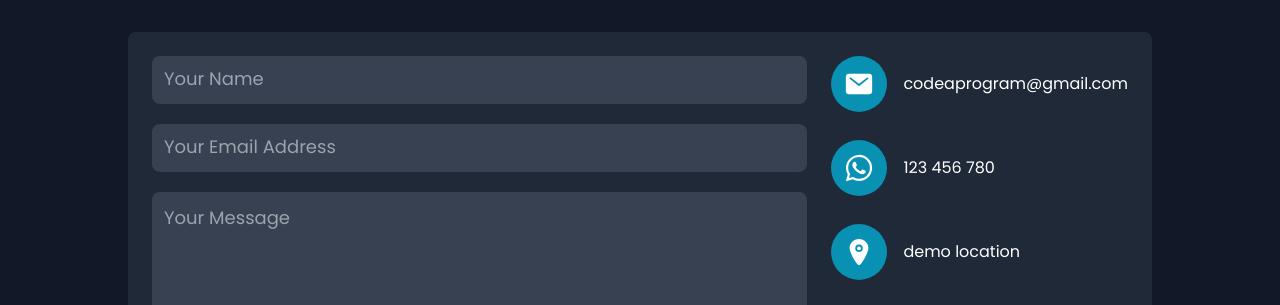
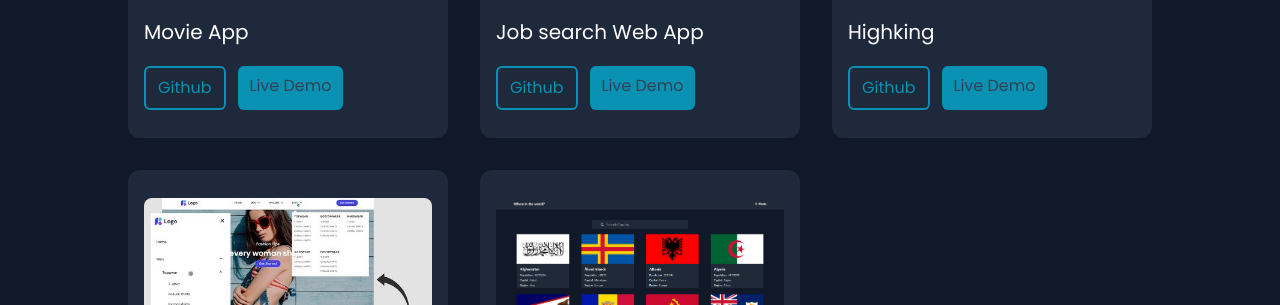
Before and after one commit to CristianG07/Portfolio-React, a React (Vite) app: page / in a window 1280 px wide. Shown: the part 2495-2800 px from the top of the page. Built offline with nearby package versions, Linux system fonts and the light colour scheme.

Commit message:
potfolio completed end modified section contact end agregated footer

```diff
--- a/src/App.jsx
+++ b/src/App.jsx
@@ -1,3 +1,4 @@
+import Footer from "./components/footer/Footer";
 import Bot from "./components/header/Bot";
 import Header from "./components/header/Header"
 import Hero from './components/header/Hero';
@@ -17,6 +18,7 @@ function App() {
       <Skills/>
       <Projects/>
       <Contact/>
+      <Footer/>
     </>
   )
 }
--- /dev/null
+++ b/src/components/footer/Footer.jsx
@@ -0,0 +1,54 @@
+import React from "react";
+
+const Footer = () => {
+  const menuLinks = [
+    { name: "About", link: "#about" },
+    { name: "Skills", link: "#skills" },
+    { name: "Projects", link: "#projects" },
+    { name: "Contact", link: "#contact" },
+  ];
+
+  const social_media = [
+    "logo-instagram",
+    "logo-facebook",
+    "logo-linkedin",
+    "logo-twitter",
+  ];
+
+  return (
+    <footer className="bg-gray-800 text-sm pb-8 text-center text-white flex flex-col gap-10">
+      <div className="flex md:justify-center mb-8 lg:gap-16 gap-8 py-10 items-center flex-wrap justify-center">
+        <div>
+          <h4 className="sm:text-4xl text-3xl font-bold">
+            Cristian <span className="text-cyan-600">G.</span>
+          </h4>
+          <p className="text-white/60">Frontend Developer</p>
+        </div>
+        <div>
+          <ul className="flex items-center gap-6 text-lg">
+              {menuLinks?.map((menu, i) => (
+                <li key={i} className="hover:text-cyan-600 duration-700 ease-in-out">
+                  <a href={menu?.link}>{menu?.name}</a>
+                </li>
+              ))}
+          </ul>
+        </div>
+        <div className="text-3xl flex gap-5">
+            {social_media?.map((icon) => (
+              <div
+                key={icon}
+                className="text-gray-600 hover:text-cyan-600 cursor-pointer transition-colors duration-500 ease-in-out"
+              >
+                <ion-icon name={icon}></ion-icon>
+              </div>
+            ))}
+        </div>
+      </div>
+      <p className="text-white/60">
+        Copyright © 2022  CristianG. All Rights reserved.
+      </p>
+    </footer>
+  );
+};
+
+export default Footer;
--- a/src/components/header/Header.jsx
+++ b/src/components/header/Header.jsx
@@ -34,11 +34,11 @@ const Header = () => {
         <div
           className={` ${
             sticky ? "md:bg-white/0 bg-white" : "bg-white px-16"
-          } text-gray-900 md:block hidden px-7 py-2 font-medium rounded-bl-full`}
+          } text-gray-900 md:block hidden md:px-8 lg:px-20 px-4 py-3 font-medium rounded-bl-full`}
         >
-          <ul className="flex items-center gap-8 text-lg">
+          <ul className="flex items-center lg:gap-8 gap-6 text-lg">
             {menuLinks?.map((menu, i) => (
-              <li key={i} className="hover:text-cyan-600">
+              <li key={i} className="hover:text-cyan-600 duration-700 ease-in-out">
                 <a href={menu?.link}>{menu?.name}</a>
               </li>
             ))}
--- a/src/components/main/Contact.jsx
+++ b/src/components/main/Contact.jsx
@@ -1,13 +1,29 @@
+import { UilPhone, UilEnvelope, UilMapMarker, UilWhatsapp } from '@iconscout/react-unicons'
 
 const Contact = () => {
   const contact_info = [
-    { logo: "mail", text: "codeaprogram@gmail.com" },
-    { logo: "logo-whatsapp", text: "123 456 780" },
     {
-      logo: "location",
-      text: "demo location",
+      logo: <UilPhone size='30'/>,
+      title: "Call Me",
+      text: "+57 323 5208089"
+    },
+    {
+      logo: <UilWhatsapp size='30'/>,
+      title: "Whatsapp",
+      text: "+57 323 5208089"
+    },
+    {
+      logo: <UilEnvelope size='30'/>,
+      title: "Email",
+      text: "cristiangfrontend07@gmail.com"
+    },
+    {
+      logo: <UilMapMarker size='30'/>,
+      title: "Location",
+      text: "Colombia - Buenavetura",
     },
   ];
+
   return (
     <section id="contact" className="py-10 px-3 text-white">
       <div className="text-center mt-8">
@@ -17,31 +33,37 @@ const Contact = () => {
         <p className="text-gray-400 mt-3 text-lg">Get in touch</p>
 
         <div
-          className="mt-16 flex md:flex-row flex-col
-         gap-6 max-w-5xl bg-gray-800 md:p-6 p-2 rounded-lg mx-auto"
+          className="mt-16 flex flex-col sm:flex-row justify-center
+         sm:gap-3 gap-6 lg:gap-10 md:p-6 p-2 w-full rounded-lg lg:max-w-5xl lg:mx-auto"
         >
-          <form className="flex flex-col flex-1 gap-5">
-            <input type="text" placeholder="Your Name" />
-            <input type="Email" placeholder="Your Email Address" />
-            <textarea placeholder="Your Message" rows={10}></textarea>
-            <button className="btn-primary w-fit">Send Message</button>
-          </form>
-          <div className="flex flex-col  gap-7 ">
+          <div className="flex flex-col gap-7 ">
             {contact_info.map((contact, i) => (
               <div
                 key={i}
                 className="flex flex-row
                   text-left gap-4 flex-wrap items-center"
               >
-                <div className="min-w-[3.5rem]  text-3xl min-h-[3.5rem] flex items-center justify-center text-white bg-cyan-600 rounded-full">
-                  <ion-icon name={contact.logo}></ion-icon>
+                <div className="min-w-[3.5rem] text-5xl min-h-[3.5rem] flex items-center justify-center text-white bg-cyan-600 rounded-full">
+                  {contact.logo}
                 </div>
-                <p className="md:text-base text-sm  break-words">
-                  {contact.text}
-                </p>
+                <div >
+                  <h3 className='text-xl font-medium'>{contact.title}</h3>
+                  <p className="md:text-sm text-sm text-gray-400 break-words">
+                    {contact.text}
+                  </p>
+                </div>
               </div>
             ))}
           </div>
+          <form className="flex flex-col w-full flex-1 mx-auto sm:w-2/5 md:w-3/5 gap-4">
+            <div className='flex justify-between flex-col md:flex-row gap-3'>
+              <input type="text" className='md:w-1/2 w-full' placeholder="Name" />
+              <input type="text" className='md:w-1/2 w-full' placeholder="Email" />
+            </div>
+            <input type="Email" placeholder="Project" />
+            <textarea placeholder="Your Message" rows={10}></textarea>
+            <button className="btn-primary w-fit">Send Message</button>
+          </form>
         </div>
       </div>
     </section>
--- a/src/components/main/Projects.jsx
+++ b/src/components/main/Projects.jsx
@@ -3,7 +3,7 @@ import project2 from "../../assets/images/project-2.jpg";
 import project3 from "../../assets/images/project-3.jpg";
 import project4 from "../../assets/images/project-4.jpg";
 import project5 from "../../assets/images/project-5.png";
-import CardsPeject from "./CardsPeject";
+import CardsPeject from "./CardsProject";
 
 const Projects = () => {
   const projects = [
--- a/src/index.css
+++ b/src/index.css
@@ -13,7 +13,7 @@ body {
 }
 
 .btn-primary {
-  @apply bg-cyan-600 font-semibold text-white md:mx-0 mx-auto rounded-full py-4 px-7 flex items-center gap-2 hover:bg-cyan-800 transition-colors duration-500 ease-in-out;
+  @apply bg-cyan-600 font-semibold text-white md:mx-0 mx-auto rounded-lg py-4 px-7 flex items-center gap-2 hover:bg-cyan-800 transition-colors duration-500 ease-in-out;
 }
 
 .aboutImg::after {
@@ -22,7 +22,7 @@ body {
 
 input,
 textarea {
-  @apply bg-gray-700 outline-none rounded-lg p-3;
+  @apply bg-gray-700 outline-none rounded-lg p-5;
 }
 ::placeholder {
   @apply text-lg;
```
